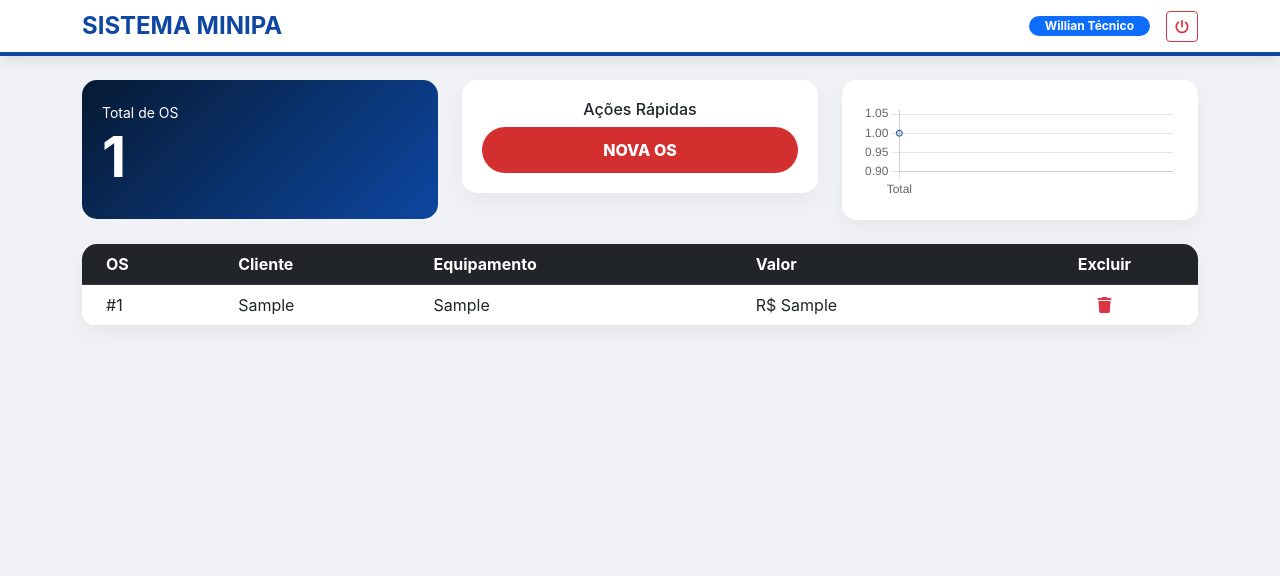
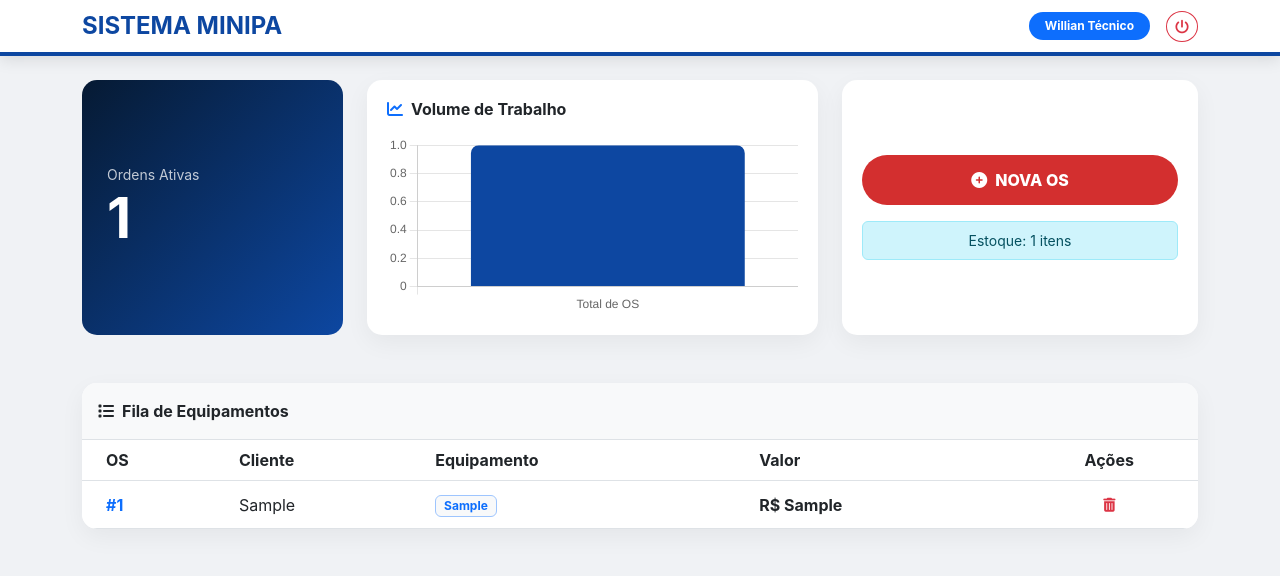
Before and after one commit to heavy-metal-tech/sistema_minipa, a Flask app: page /dashboard in a window 1280 px wide. Shown: the top 576 px of the page. Run offline with Flask 3, Linux system fonts and the light colour scheme; a user stored in the database is signed in; tables that the repository leaves empty hold one stand-in row (values such as "Sample post").

Commit message:
Update dashboard.html

```diff
--- a/templates/dashboard.html
+++ b/templates/dashboard.html
@@ -3,7 +3,7 @@
 <head>
     <meta charset="UTF-8">
     <meta name="viewport" content="width=device-width, initial-scale=1.0">
-    <title>Minipa Precision | Command Center</title>
+    <title>Minipa Precision | Dashboard</title>
     <link rel="stylesheet" href="https://cdn.jsdelivr.net/npm/bootstrap@5.3.0/dist/css/bootstrap.min.css">
     <link rel="stylesheet" href="https://cdnjs.cloudflare.com/ajax/libs/font-awesome/6.4.0/css/all.min.css">
     <script src="https://cdn.jsdelivr.net/npm/chart.js"></script>
@@ -11,9 +11,10 @@
         :root { --minipa-blue: #0d47a1; --dark-bg: #061a33; }
         body { background-color: #f0f2f5; font-family: 'Inter', sans-serif; }
         .navbar { background: white; border-bottom: 4px solid var(--minipa-blue); box-shadow: 0 4px 15px rgba(0,0,0,0.1); }
-        .card-stats { background: linear-gradient(135deg, var(--dark-bg), var(--minipa-blue)); color: white; border-radius: 15px; padding: 20px; }
-        .card-white { background: white; border-radius: 15px; box-shadow: 0 8px 25px rgba(0,0,0,0.05); padding: 20px; }
-        .btn-new { background: #d32f2f; color: white; border-radius: 50px; font-weight: 800; padding: 10px 25px; text-decoration: none; display: inline-block; }
+        .card-stats { background: linear-gradient(135deg, var(--dark-bg), var(--minipa-blue)); color: white; border-radius: 15px; padding: 25px; }
+        .card-white { background: white; border: none; border-radius: 15px; box-shadow: 0 8px 25px rgba(0,0,0,0.05); padding: 20px; }
+        .btn-new { background: #d32f2f; color: white; border-radius: 50px; font-weight: 800; padding: 12px 30px; text-decoration: none; display: inline-block; transition: 0.3s; }
+        .btn-new:hover { background: #b71c1c; transform: scale(1.05); color: white; }
     </style>
 </head>
 <body>
@@ -22,54 +23,57 @@
     <div class="container d-flex justify-content-between align-items-center">
         <strong style="color: var(--minipa-blue); font-size: 1.5rem;">SISTEMA MINIPA</strong>
         <div class="d-flex align-items-center gap-3">
-            <span class="badge bg-primary rounded-pill px-3">{{ current_user.nome_completo }}</span>
-            <a href="{{ url_for('logout') }}" class="btn btn-outline-danger btn-sm"><i class="fas fa-power-off"></i></a>
+            <span class="badge bg-primary rounded-pill px-3 py-2">{{ current_user.nome_completo }}</span>
+            <a href="{{ url_for('logout') }}" class="btn btn-outline-danger btn-sm rounded-circle"><i class="fas fa-power-off"></i></a>
         </div>
     </div>
 </nav>
 
-<div class="container">
-    <div class="row g-4 mb-4">
-        <div class="col-md-4">
-            <div class="card-stats">
-                <small>Total de OS</small>
-                <h2 class="display-4 fw-bold">{{ ordens|length }}</h2>
+<div class="container pb-5">
+    <div class="row g-4 mb-5">
+        <div class="col-md-3">
+            <div class="card-stats h-100 d-flex flex-column justify-content-center">
+                <small class="opacity-75">Ordens Ativas</small>
+                <h1 class="display-4 fw-bold mb-0">{{ ordens|length }}</h1>
             </div>
         </div>
-        <div class="col-md-4">
-            <div class="card-white text-center">
-                <h6>Ações Rápidas</h6>
-                <a href="#" class="btn btn-new w-100">NOVA OS</a>
+        <div class="col-md-5">
+            <div class="card-white h-100">
+                <h6 class="fw-bold mb-3"><i class="fas fa-chart-line text-primary me-2"></i>Volume de Trabalho</h6>
+                <canvas id="mainChart" style="max-height: 180px;"></canvas>
             </div>
         </div>
-        <div class="col-md-4">
-            <div class="card-white">
-                <canvas id="miniChart" style="max-height: 100px;"></canvas>
+        <div class="col-md-4 text-center">
+            <div class="card-white h-100 d-flex flex-column justify-content-center">
+                <a href="#" class="btn btn-new mb-3"><i class="fas fa-plus-circle me-2"></i>NOVA OS</a>
+                <div class="alert alert-info py-2 small mb-0">Estoque: {{ estoque|length }} itens</div>
             </div>
         </div>
     </div>
 
     <div class="card-white p-0 overflow-hidden">
-        <table class="table table-hover mb-0">
-            <thead class="table-dark">
+        <div class="p-3 bg-light border-bottom fw-bold text-dark"><i class="fas fa-list me-2"></i>Fila de Equipamentos</div>
+        <div class="table-responsive">
+            <table class="table table-hover align-middle mb-0">
+                <thead class="bg-dark text-white">
                     <tr>
                         <th class="ps-4">OS</th>
                         <th>Cliente</th>
                         <th>Equipamento</th>
                         <th>Valor</th>
-                    <th class="text-center">Excluir</th>
+                        <th class="text-center">Ações</th>
                     </tr>
                 </thead>
                 <tbody>
                     {% for os in ordens %}
                     <tr>
-                    <td class="ps-4">#{{ os.id }}</td>
+                        <td class="ps-4 fw-bold text-primary">#{{ os.id }}</td>
                         <td>{{ os.cliente }}</td>
-                    <td>{{ os.equipamento }}</td>
-                    <td>R$ {{ os.valor }}</td>
+                        <td><span class="badge bg-light text-primary border border-primary-subtle">{{ os.equipamento }}</span></td>
+                        <td class="fw-bold">R$ {{ os.valor }}</td>
                         <td class="text-center">
-                        <a href="{{ url_for('deletar_os', id=os.id) }}" class="text-danger" onclick="return confirm('Apagar OS?')">
-                            <i class="fas fa-trash"></i>
+                            <a href="{{ url_for('deletar_os', id=os.id) }}" class="btn btn-sm btn-link text-danger" onclick="return confirm('Excluir esta OS permanentemente?')">
+                                <i class="fas fa-trash-alt"></i>
                             </a>
                         </td>
                     </tr>
@@ -78,20 +82,26 @@
             </table>
         </div>
     </div>
+</div>
 
 <script>
-    new Chart(document.getElementById('miniChart'), {
-        type: 'line',
+    const ctx = document.getElementById('mainChart').getContext('2d');
+    new Chart(ctx, {
+        type: 'bar',
         data: {
-            labels: ['Total'],
+            labels: ['Total de OS'],
             datasets: [{
-                label: 'OS',
+                label: 'Atendimentos',
                 data: [{{ ordens|length }}],
-                borderColor: '#0d47a1',
-                tension: 0.4
+                backgroundColor: '#0d47a1',
+                borderRadius: 8
             }]
         },
-        options: { plugins: { legend: { display: false } } }
+        options: {
+            responsive: true,
+            plugins: { legend: { display: false } },
+            scales: { y: { beginAtZero: true } }
+        }
     });
 </script>
 </body>
```
Lines whose indentation alone changed are shown as unchanged.
